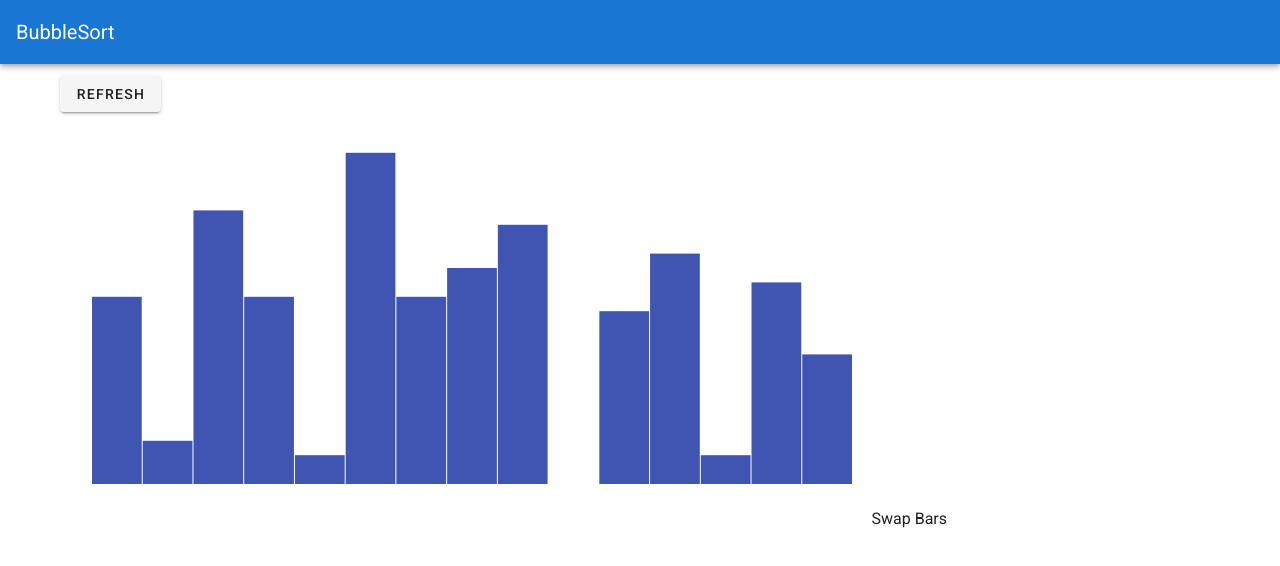
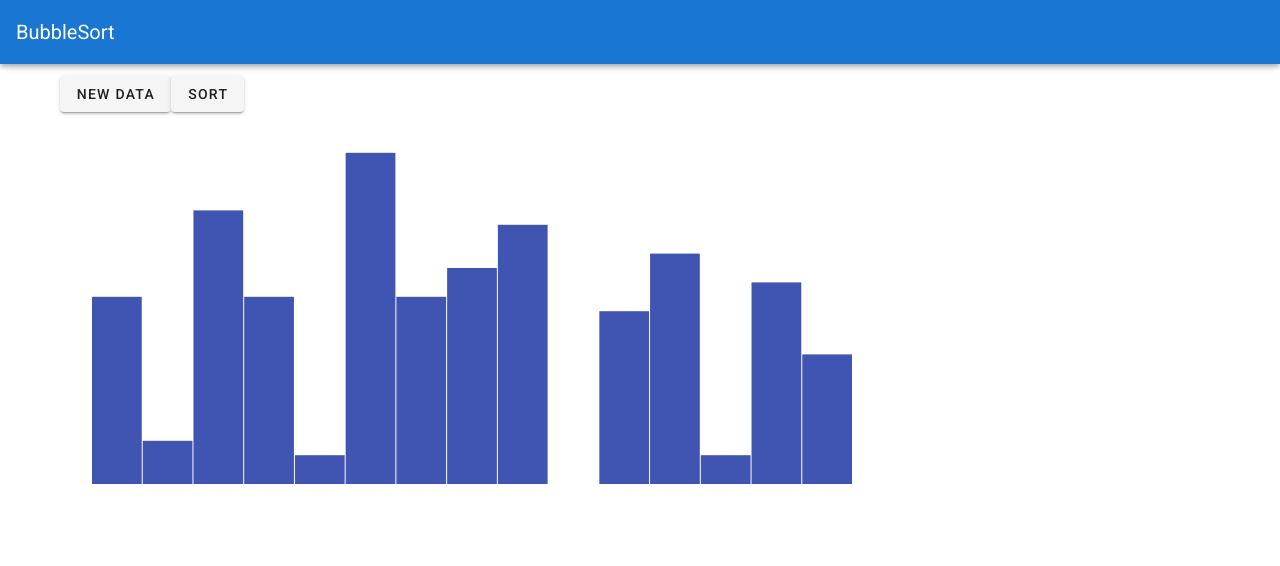
Before and after one commit to MyGitUsername/classic-algorithm-viz, a Vue app: page / in a window 1280 px wide. Shown: the top 566 px of the page. Built offline with nearby package versions, Linux system fonts and the light colour scheme.

Commit message:
Working sort and new data buttons

```diff
--- a/src/components/BubbleSort.vue
+++ b/src/components/BubbleSort.vue
@@ -1,8 +1,10 @@
 <template>
   <v-container>
-    <v-btn @click="refreshList()">Refresh</v-btn>
+    <v-btn @click="refreshList()">New Data</v-btn>
+    <v-btn @click="swapPairs = bubbleSort(list)">Sort</v-btn>
     <BubbleSortVisualization
       :list="list"
+      :swapPairs="swapPairs"
       />
   </v-container>
 </template>
@@ -21,19 +23,45 @@ export default {
   },
   data: function () {
     return {
-      itemsNumber: Math.floor(Math.random() * this.$options.maxNumber) + 1
+      listSize: Math.floor(Math.random() * this.$options.maxNumber) + 1,
+      swapPairs: []
     }
   },
   computed: {
     list: function () {
-      return Array.from(Array(this.itemsNumber), () =>
+      return Array.from(Array(this.listSize), () =>
         Math.floor(Math.random() * this.$options.maxNumber)
-      )
+      );
     }
   },
   methods: {
+    /* Return an integer in the range of [0, maxNumber]
+     * not equal to current listSize
+     */
+    getRandomListSize() {
+      do {
+        var randomListSize = Math.floor(Math.random() * this.$options.maxNumber) + 1;
+      } while (this.listSize === this.randomListSize);
+      return randomListSize;
+    },
     refreshList: function() {
+      this.listSize = this.getRandomListSize();
     },
+    bubbleSort: function (arr) {
+      let steps = [];
+
+      for (let i = 0; i < arr.length; i++) {
+        for (let j = 0; j < arr.length - i - 1; j++) {
+          if (arr[j + 1] < arr[j]) {
+            steps.push([j, j + 1])
+            let tmp = arr[j];
+            arr[j] = arr[j + 1];
+            arr[j + 1] = tmp;
+          }
+        }
+      }
+      return steps;
+    }
   },
   mounted:function () {
     console.log('mounted bubble sort')
--- a/src/components/BubbleSortVisualization.vue
+++ b/src/components/BubbleSortVisualization.vue
@@ -18,7 +18,6 @@
       </rect>
       </g>
     </svg>
-    <button v-on:click="animateSort()">Swap Bars</button>
   </v-container>
 </template>
 
@@ -28,7 +27,8 @@ import * as d3 from 'd3';
 export default {
   name: 'BubbleSortVisualization',
   props: {
-    list: Array
+    list: Array,
+    swapPairs: Array
   },
   margins: { left: 20, right: 20, top: 20, bottom: 20 },
   data: function () {
@@ -37,7 +37,17 @@ export default {
       svgWidth: 800,
       svgHeight: 400,
       rects: [],
-      delay: 5
+      delay: 0
+    }
+  },
+  watch: {
+    list: function () {
+      this.initializeRects();
+     },
+    swapPairs: function () {
+      this.swapPairs.forEach((v) => {
+        this.swapBars(v[0], v[1], 30)
+      });
     }
   },
   computed: {
@@ -56,7 +66,7 @@ export default {
   },
   methods: {
     initializeRects: function () {
-      console.log('computing rects, this.list is ' + this.list);
+      //console.log('computing rects, this.list is ' + this.list);
       let gap = 1;
       let barWidth = (this.graphWidth - gap * (this.list.length - 1)) / this.list.length;
 
@@ -75,7 +85,7 @@ export default {
     },
     swapBars: function (idx1, idx2, speed) {
       this.delay += speed;
-      setTimeout(() => { //timeout is problem
+      setTimeout(() => {
         let tmpY = this.rects[idx1].y,
           tmpHeight = this.rects[idx1].height;
         this.$set(this.rects[idx1], 'y', this.rects[idx2].y)
@@ -83,43 +93,12 @@ export default {
         this.$set(this.rects[idx2], 'y', tmpY)
         this.$set(this.rects[idx2], 'height', tmpHeight)
       }, this.delay)
-    },
-    animateSort() {
-      console.log('before bub sort' + JSON.stringify(this.rects))
-      this.steps = this.bubbleSort(this.rects)
-      console.log('after bub sort' + JSON.stringify(this.rects))
-      this.steps.forEach((v) => {
-        this.swapBars(v[0], v[1], 50)
-      });
-    },
-    /* Returns an ordered array of swapped indices pairs */
-    bubbleSort: function (data) {
-      let arr = Array.from(data); //deep copy
-      console.log('calling buble sort')
-      let steps = [];
-      for (let i = 0; i < arr.length; i++) {
-        for (let j = 0; j < arr.length - i - 1; j++) {
-          if (arr[j + 1].height < arr[j].height) {
-            steps.push([j, j + 1])
-            //this.swapBars(j, j+1, 5);
-
-            let tmp = arr[j];
-            arr[j] = arr[j + 1];
-            arr[j + 1] = tmp;
-          }
-        }
-      }
-      return steps;
-    },
+    }
   },
   mounted:function () {
-    console.log('mounted bar chart');
     this.initializeRects(); // Move to earlier hook
   }
 }
 </script>
 <style scoped>
-.bars-move {
-  transition: transform 1s;
-}
 </style>
```
